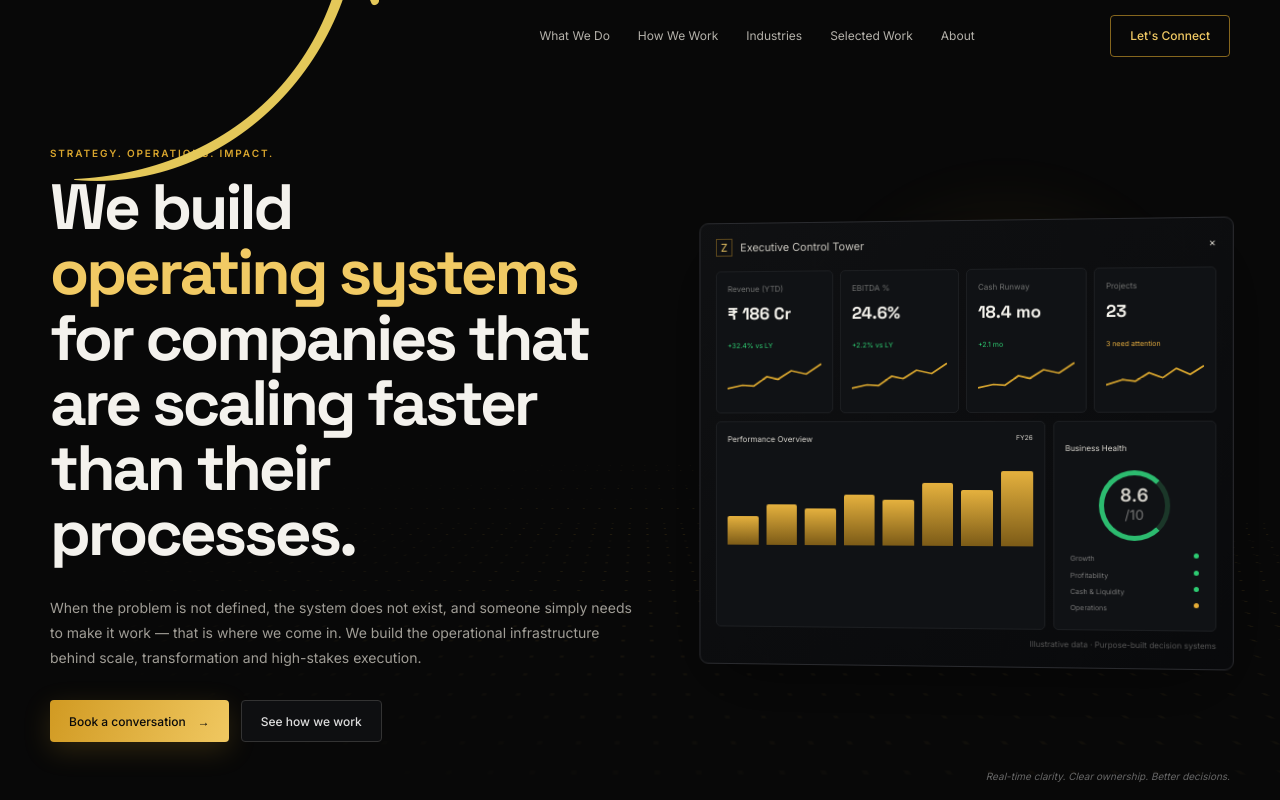
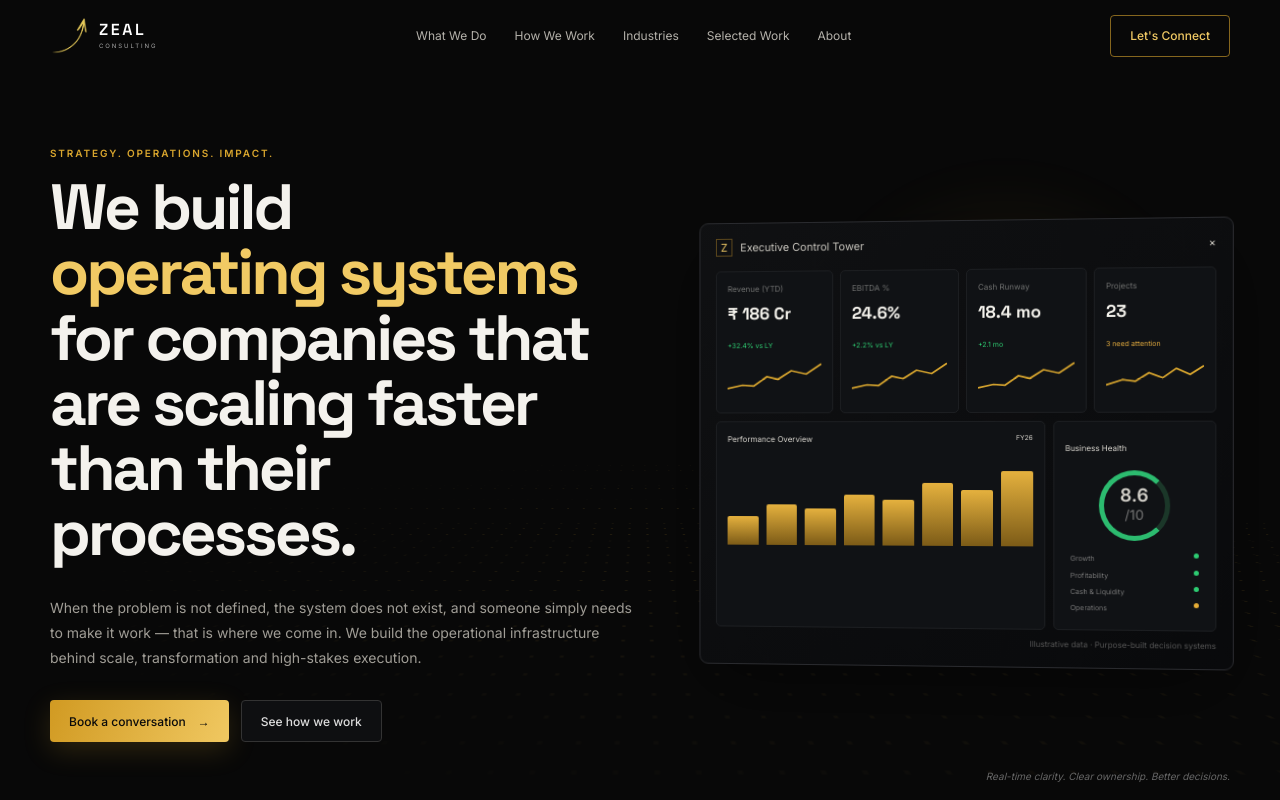
Before and after one commit to taaruntd/zeal-consulting, a React (Vite) app: page / in a window 1280 px wide. Shown: the top 800 px of the page. Built offline with nearby package versions, Linux system fonts and the light colour scheme.

Commit message:
Update Logo.jsx

```diff
--- a/src/components/Logo.jsx
+++ b/src/components/Logo.jsx
@@ -1,11 +1,11 @@
-export default function Logo({ compact = false }) {
+export default function Logo() {
   return (
-    <div className={`logo ${compact ? 'compact' : ''}`}>
-      <img
-        src="/zeal-logo.png"
-        alt="Zeal Consulting"
-        className="realLogo"
-      />
+    <div className="zealLogo">
+      <img src="/zeal-logo.png" alt="" className="zealLogoMark" />
+      <div className="zealLogoText">
+        <strong>ZEAL</strong>
+        <span>CONSULTING</span>
+      </div>
     </div>
   )
 }
```
